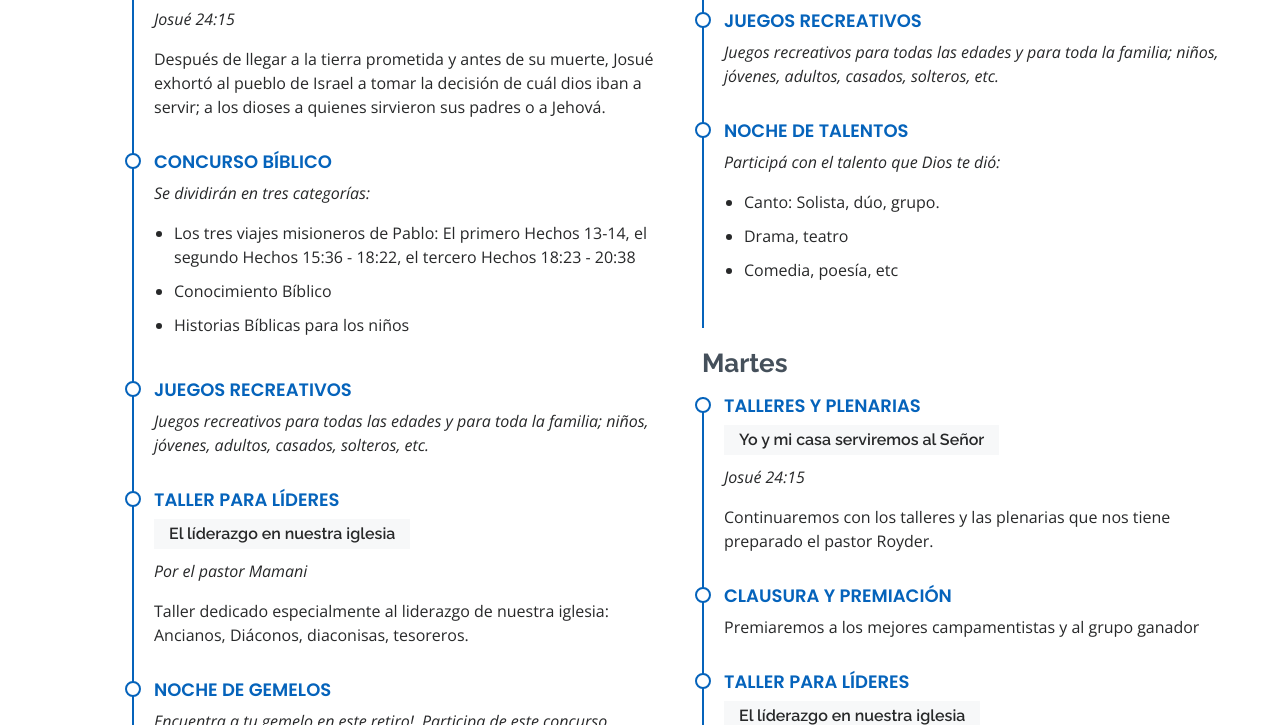
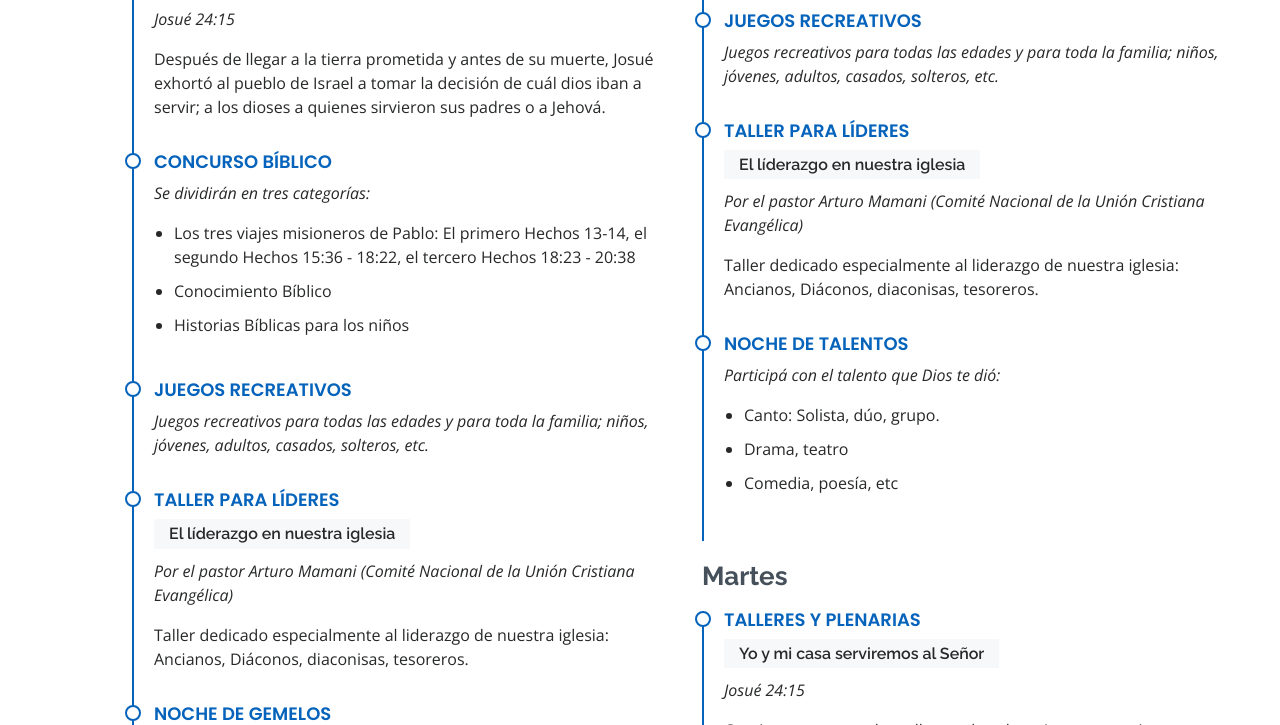
Before and after one commit to Grillo26/RetiroEspiritual23, a plain HTML site: page index.html in a window 1280 px wide. Shown: the part 2075-2800 px from the top of the page. Drawn offline with nearby package versions, Linux system fonts and the light colour scheme.

Commit message:
add corections

```diff
--- a/index.html
+++ b/index.html
@@ -160,7 +160,7 @@
             <div class="resume-item">
               <h4>Taller para Líderes</h4>
               <h5>El líderazgo en nuestra iglesia</h5>
-              <p><em>Por el pastor Mamani</em></p>
+              <p><em>Por el pastor Arturo Mamani (Comité Nacional de la Unión Cristiana Evangélica)</em></p>
               <p>Taller dedicado especialmente al liderazgo de nuestra iglesia: Ancianos, Diáconos, diaconisas, tesoreros. </p>
             </div>
 
@@ -199,6 +199,13 @@
                 <p><em>Juegos recreativos para todas las edades y para toda la familia; niños, jóvenes, adultos, casados, solteros, etc.</em></p>
               </div>
 
+              <div class="resume-item">
+                <h4>Taller para Líderes</h4>
+                <h5>El líderazgo en nuestra iglesia</h5>
+                <p><em>Por el pastor Arturo Mamani (Comité Nacional de la Unión Cristiana Evangélica)</em></p>
+                <p>Taller dedicado especialmente al liderazgo de nuestra iglesia: Ancianos, Diáconos, diaconisas, tesoreros. </p>
+              </div>
+
 
               <div class="resume-item">
                 <h4>Noche de Talentos</h4>
@@ -226,8 +233,13 @@
                 <div class="resume-item">
                   <h4>Taller para Líderes</h4>
                   <h5>El líderazgo en nuestra iglesia</h5>
-                  <p><em>Por el pastor Mamani</em></p>
+                  <p><em>Por el pastor Arturo Mamani (Comité Nacional de la Unión Cristiana Evangélica)</em></p>
                   <p>Taller dedicado especialmente al liderazgo de nuestra iglesia: Ancianos, Diáconos, diaconisas, tesoreros. </p>
+                </div>
+
+                <div class="resume-item">
+                  <h4>Campeonato entre Iglesias</h4>
+                <p>Representa a tu iglesia en este mini Campeonato. Futsal varones y mujeres</p>
                 </div>
 
 
```
